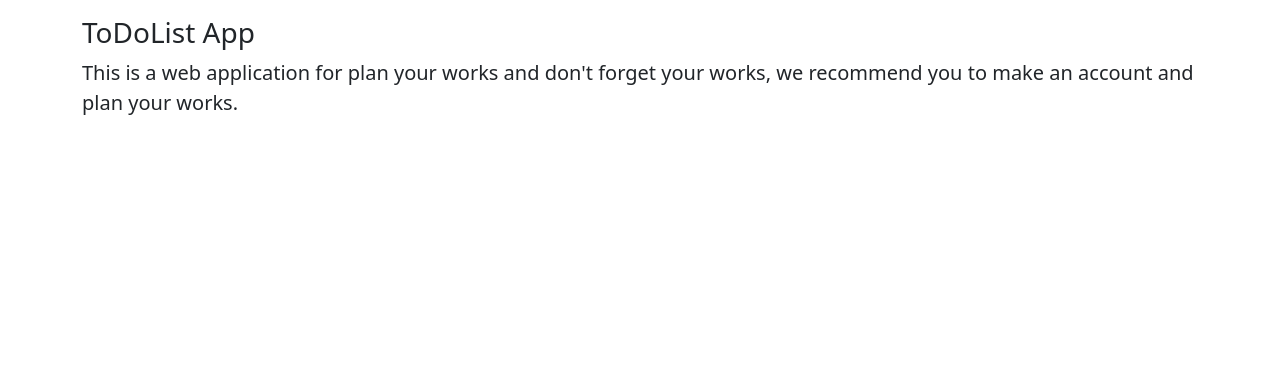
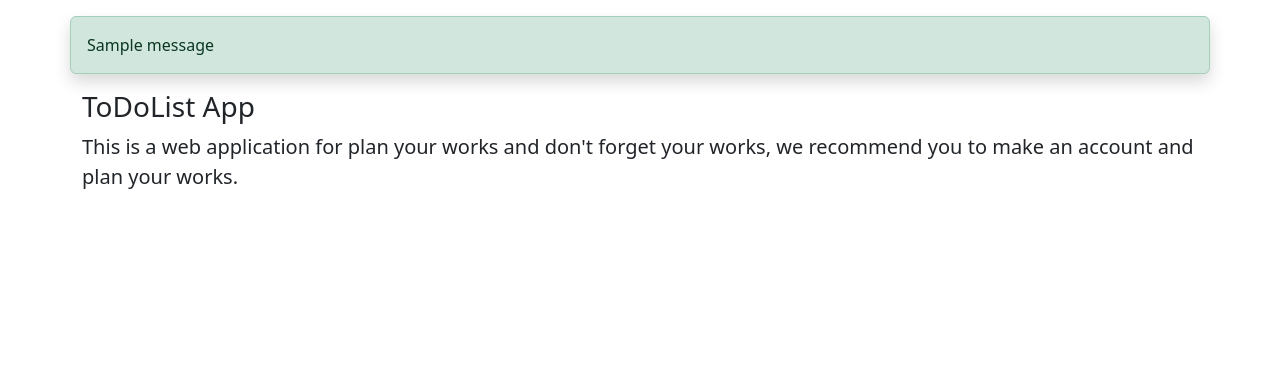
Before and after one commit to matinmat8/ToDoList, a Django app: page / in a window 1280 px wide. Shown: the part 56-444 px from the top of the page. Run offline with Django 3.2, Linux system fonts and the light colour scheme; tables that the repository leaves empty hold one stand-in row (values such as "Sample post"); one stand-in notice (Sample message) is shown; some libraries are stand-ins or nearby versions.

Commit message:
Handling Showin Messages and Change a Mistake in views.py

```diff
--- a/todolist/templates/todolist/base.html
+++ b/todolist/templates/todolist/base.html
@@ -50,6 +50,15 @@
     <p style="margin-left: 450px" class="navbar-nav">created by matinmat8</p>
   </div>
 </nav>
+
+  {% if messages %}
+    {% for message in messages %}
+      <div class="container-sm mt-3 alert {{ message.tags }} alert-dismissible shadow fade show" role="alert">
+        {{ message | safe }}
+      </div>
+    {% endfor %}
+  {% endif %}
+
     <div>
         <main>
             {% block main_content %}
--- a/todolist/views.py
+++ b/todolist/views.py
@@ -49,13 +49,13 @@ class WorksList(ListView):
                 priority=request.POST.get('priority'),
             )
             obj.save()
-            messages.INFO(request, "Your work has been saved successfully!")
+            messages.add_message(request, messages.INFO, "Your work has been saved successfully!")
             return redirect('todolist:list')
         except FieldError:
-            messages.ERROR(request, "there is an Error in your fields!")
+            messages.add_message(request, messages.ERROR, "Your work has been saved successfully!")
             return redirect('todolist:list')
         except ValidationError:
-            messages.ERROR(request, "there are some validation errors!")
+            messages.add_message(request, messages.ERROR, "there are some validation errors!")
             return redirect('todolist:list')
 
 
```
